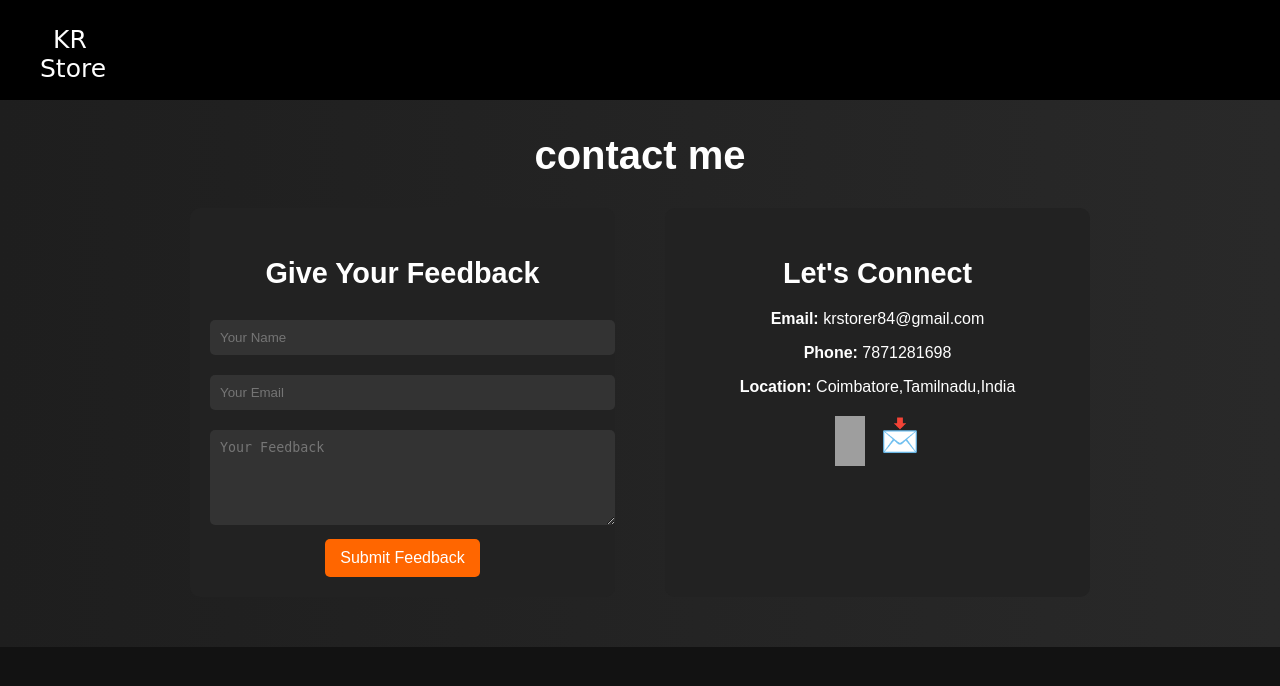
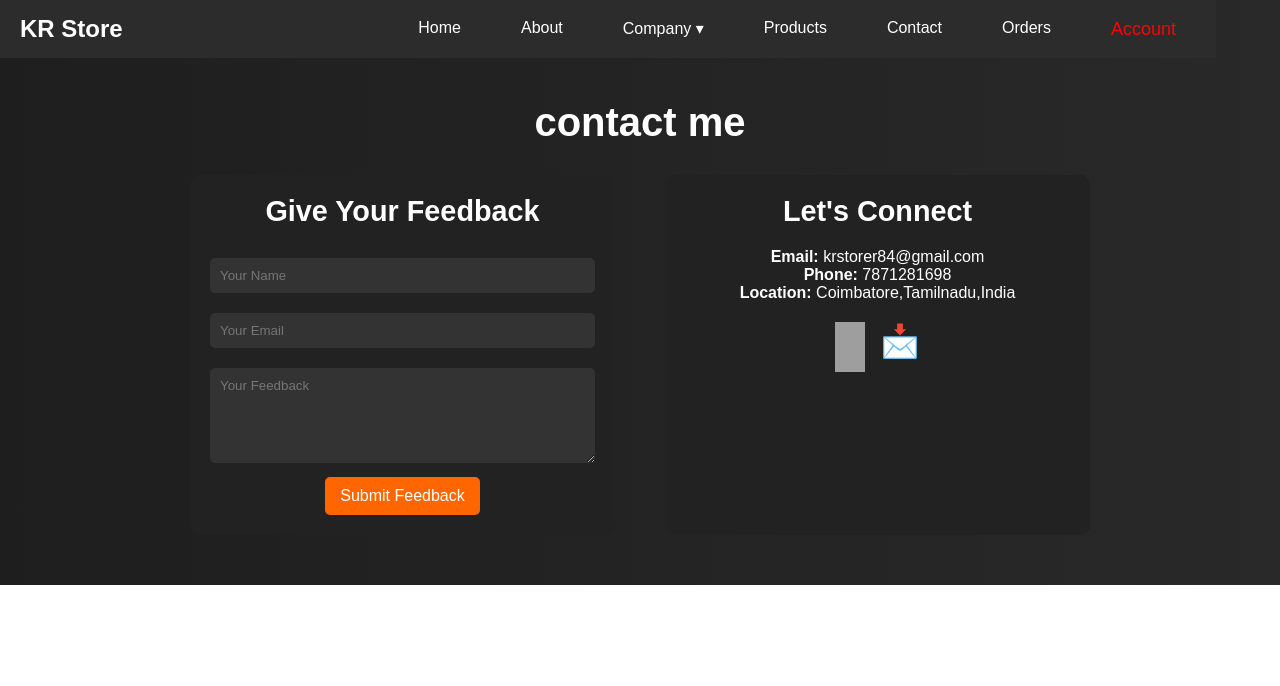
Before and after one commit to KAVI7871281698/KR-Store, a Django app: template myproject/myapp/templates/contact.html in a window 1280 px wide. Shown: the top 686 px of the page. Run offline with Django 5.2, Linux system fonts and the light colour scheme; the template is opened without the code that fills it, so the values that code supplies are empty; grey boxes are pictures that could not be loaded.

Commit message:
alter the code

```diff
--- a/myproject/myapp/static/contact.css
+++ b/myproject/myapp/static/contact.css
@@ -3,7 +3,7 @@ body {
     font-family: Arial, sans-serif;
     margin: 0;
     padding: 0;
-    background-color: #121212;
+    /* background-color: #121212; */
     color: white;
     text-align: center;
 }
--- a/myproject/myapp/templates/contact.html
+++ b/myproject/myapp/templates/contact.html
@@ -7,24 +7,137 @@
     <title>Contact Me | KR Store</title>
     <link rel="stylesheet" href="{% static 'contact.css' %}">
 </head>
+<style>
+        * {
+        margin: 0;
+        padding: 0;
+        box-sizing: border-box;
+        font-family: Arial, sans-serif;
+    }
+    .navbar {
+        display: flex;
+        justify-content: space-between;
+        align-items: center;
+        padding: 15px 20px;
+        background-color: #2d2c2c;
+        color: white;
+    }
+    .logo a {
+        font-size: 24px;
+        font-weight: bold;
+        color: white;
+        text-decoration: none;
+    }
+    .nav-links {
+        list-style: none;
+        display: flex;
+    }
+    .nav-links li {
+        position: relative;
+        margin: 0 10px;
+    }
+    .nav-links a {
+        color: white;
+        text-decoration: none;
+        font-size: 16px;
+        padding: 10px;
+        transition: 0.3s;
+    }
+    .nav-links a:hover {
+        color: red;
+    }
+    .dropdown-content {
+        display: none;
+        position: absolute;
+        list-style: none;
+        top: 100%;
+        left: 0;
+        min-width: 150px;
+        box-shadow: 0px 4px 8px rgba(0,0,0,0.1);
+    }
+    .dropdown-content li {
+        padding: 10px;
+        border-bottom: 1px solid #ddd;
+    }
+    .dropdown:hover .dropdown-content {
+        display: block;
+    }
+    .user-info {
+        padding: 10px;
+        text-align: center;
+    }
+    .menu-toggle {
+        display: none;
+        font-size: 24px;
+        cursor: pointer;
+    }
+    @media (max-width: 768px) {
+        .nav-links {
+            display: none;
+            flex-direction: column;
+            position: absolute;
+            top: 60px;
+            right: 0;
+            background: #333;
+            width: 200px;
+            padding: 10px;
+        }
+        .nav-links.active {
+            display: flex;
+        }
+        .menu-toggle {
+            display: block;
+        }
+    }
+</style>
 <body>
 
     <!-- Navbar -->
-    <nav>
-        <div class="dropdown">
-            <button class="dropdown-btn">KR Store</button>
-            <div class="dropdown-content">
-                <a href="/signin">Signin</a>
-                <a href="/signup">Signup</a>
-                <a href="/loggout">Logout</a>
-                {% if "admin7871@gmail.com" == request.session.email %}
-                <a href="/dashboard">Admin</a>
-                {% endif %}
-            </div>
+    <nav class="navbar">
+        <div class="logo">
+            <a href="/">KR Store</a>
         </div>
+
+        <ul class="nav-links">
+            <li><a href="/index">Home</a></li>
+            <li><a href="/about">About</a></li>
+
+            <li class="dropdown">
+                <a href="#">Company &#9662;</a>
+                <ul class="dropdown-content" style="background-color: black;">
+                    <li><a href="/demart">Demart</a></li>
+                    <li><a href="/spencers">Spencers</a></li>
+                </ul>
+            </li>
+
+            <li><a href="/product">Products</a></li>
+            <li><a href="/contact">Contact</a></li>
+            <li><a href="/shipped">Orders</a></li>
+
+            <!-- User Dropdown -->
+            <li class="dropdown user-dropdown">
+                <a href="#" style="color: red; font-size: large;">
+                    {{ request.session.fname|default:"Account" }}
+                </a>
+                <ul class="dropdown-content" style="background-color: black;">
+                    {% if request.session.fname %}
+                        <li><a href="/signin">Signin</a></li>
+                        <li><a href="/signup">Signup</a></li>
+                        <li><a href="/loggout">Logout</a></li>
+                        {% if request.session.email == "admin7871@gmail.com" %}
+                            <li><a href="/dashboard">Admin Dashboard</a></li>
+                        {% endif %}
+                    {% else %}
+                        <li><a href="/signin">Signin</a></li>
+                        <li><a href="/signup">Signup</a></li>
+                    {% endif %}
+                </ul>
+            </li>
+        </ul>
+
+        <!-- Mobile Menu Toggle -->
         <div class="menu-toggle" onclick="toggleMenu()">☰</div>
     </nav>
-
     <!-- Contact Section -->
     <section id="contact">
         <h2 class="section-title">contact me</h2>
@@ -62,5 +175,10 @@
     </section>
 
     <script src="{% static 'contact.js' %}"></script>
+    <script>
+        function toggleMenu() {
+            document.querySelector('.nav-links').classList.toggle('active');
+        }
+    </script>
 </body>
 </html>
--- a/myproject/myproject/settings.py
+++ b/myproject/myproject/settings.py
@@ -157,7 +157,7 @@ MEDIA_ROOT = os.path.join(BASE_DIR, 'media')
 # Vu3HpMMXLopycAbekcofhf2L
 
 
-#For Outlook SMTP:
+#For Gmail SMTP:
 EMAIL_BACKEND = 'django.core.mail.backends.smtp.EmailBackend'
 EMAIL_HOST = 'smtp.gmail.com'
 EMAIL_PORT = 587
```
